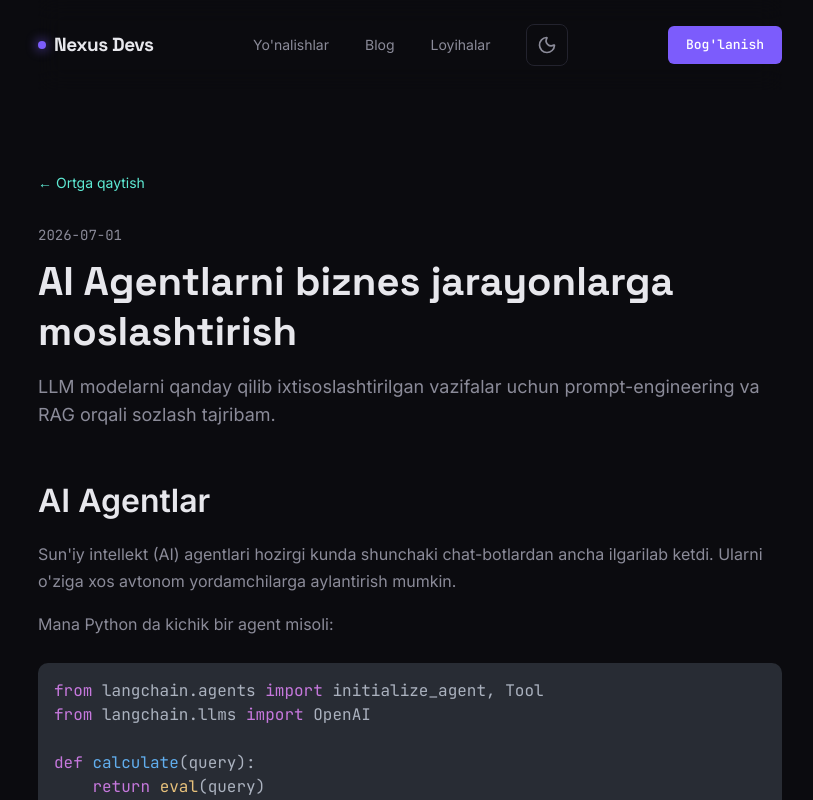
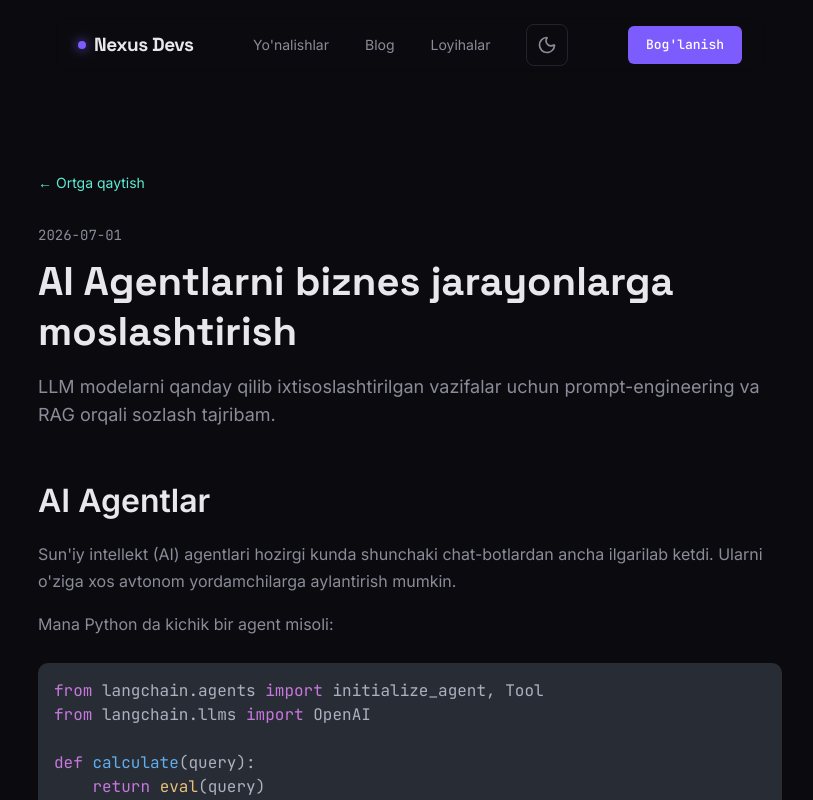
Before and after one commit to OgabekHub/nexus-devs, a Next.js app: page /blog/ai-agents in a window 1280 px wide. Shown: the top 800 px of the page, without its empty margins (230-1043 px from the left). Built offline with nearby package versions, Linux system fonts and the light colour scheme.

Commit message:
Fix navbar layout: make background span full width while keeping content aligned with main container

```diff
--- a/app/page.tsx
+++ b/app/page.tsx
@@ -12,15 +12,17 @@ export default function Home() {
   const posts = getSortedPostsData();
 
   return (
-    <main className="mx-auto max-w-[1440px] px-7 md:px-10">
+    <>
       <Nav />
-      <Hero />
+      <main className="mx-auto max-w-[1440px] px-7 md:px-10">
+        <Hero />
       <Skills />
       <Services />
       <Blog posts={posts} />
       <Work />
       <Contact />
       <Footer />
-    </main>
+      </main>
+    </>
   );
 }
--- a/components/Nav.tsx
+++ b/components/Nav.tsx
@@ -23,10 +23,11 @@ export default function Nav() {
 
   return (
     <>
-      <nav
-        aria-label="Asosiy navigatsiya"
-        className="sticky top-0 z-50 flex items-center justify-between bg-bg/75 py-6 backdrop-blur-md"
-      >
+      <header className="sticky top-0 z-50 bg-bg/75 backdrop-blur-md">
+        <nav
+          aria-label="Asosiy navigatsiya"
+          className="mx-auto max-w-[1440px] px-7 md:px-10 flex items-center justify-between py-6"
+        >
         {/* Logo */}
         <div className="flex items-center gap-2 font-display text-[19px] font-bold tracking-tight text-foreground">
           <span className="h-2 w-2 rounded-full bg-purple shadow-[0_0_12px_#7C5CFC]" aria-hidden="true" />
@@ -73,7 +74,8 @@ export default function Nav() {
             {menuOpen ? <X size={22} /> : <Menu size={22} />}
           </button>
         </div>
-      </nav>
+        </nav>
+      </header>
 
       {/* Mobile drawer */}
       {menuOpen && (
```
